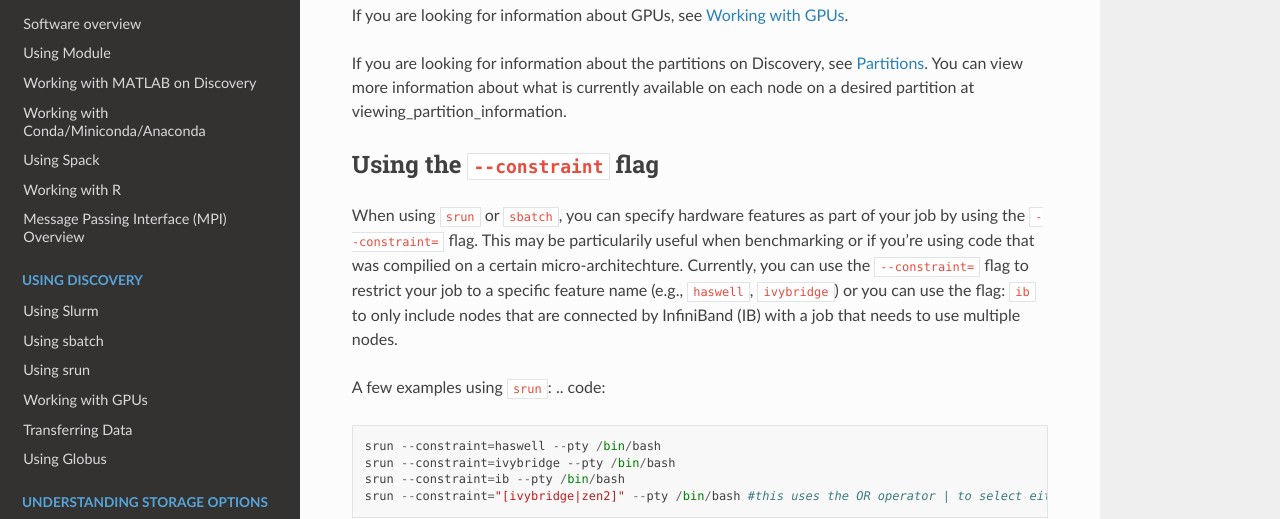
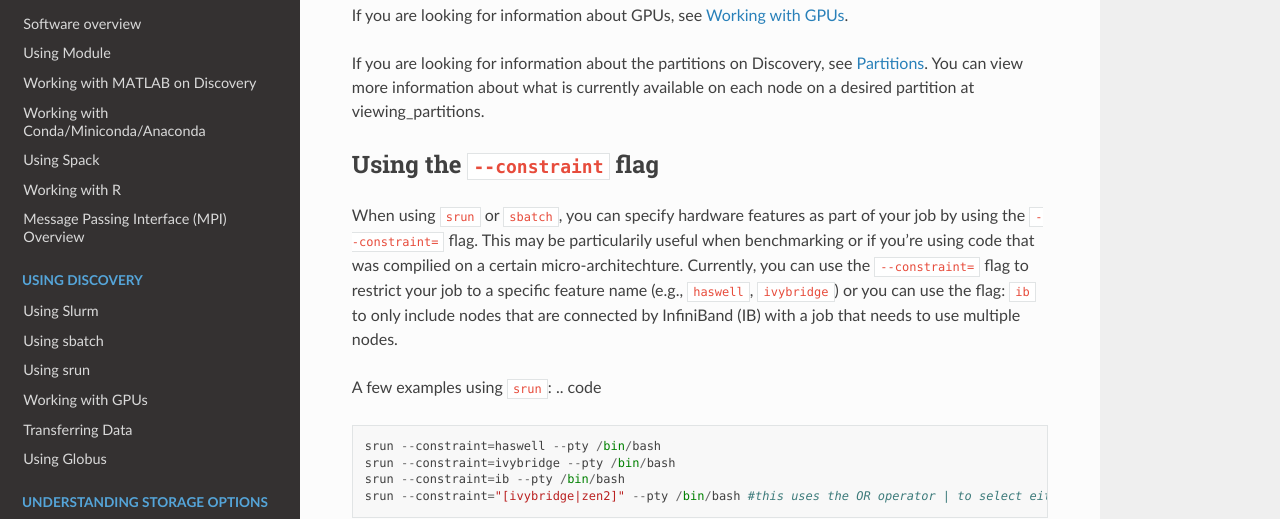
Before and after one commit to northeastern-rc/rc-public-documentation, a Sphinx documentation site: the page built from docs/source/hardware/hardware_overview.rst, in a window 1280 px wide and 900 px high, scrolled down 651 px. Shown: the part 156-675 px from the top of the window. Built offline with Sphinx 7.4.7 and the Read the Docs theme 2.0.0, drawn with Linux system fonts in a browser that asks for light colours.

Commit message:
link and code block

```diff
--- a/docs/source/hardware/hardware_overview.rst
+++ b/docs/source/hardware/hardware_overview.rst
@@ -50,7 +50,7 @@ Table 1 below shows the feature names, number of nodes by partition type (public
 
 If you are looking for information about GPUs, see :ref:`working_gpus`.
 
-If you are looking for information about the partitions on Discovery, see :ref:`partition_names`. You can view more information about what is currently available on each node on a desired partition at :ref:`viewing_partition_information`.
+If you are looking for information about the partitions on Discovery, see :ref:`partition_names`. You can view more information about what is currently available on each node on a desired partition at :ref:`viewing_partitions`.
 
 
 Using the ``--constraint`` flag
@@ -58,7 +58,7 @@ Using the ``--constraint`` flag
 When using ``srun`` or ``sbatch``, you can specify hardware features as part of your job by using the ``--constraint=`` flag. This may be particularily useful when benchmarking or if you're using code that was compilied on a certain micro-architechture. Currently, you can use the ``--constraint=`` flag to restrict your job to a specific feature name (e.g., ``haswell``, ``ivybridge``) or you can use the flag: ``ib`` to only include nodes that are connected by InfiniBand (IB) with a job that needs to use multiple nodes.
 
 A few examples using ``srun``:
-.. code::
+.. code ::
         srun --constraint=haswell --pty /bin/bash
         srun --constraint=ivybridge --pty /bin/bash
         srun --constraint=ib --pty /bin/bash
```
